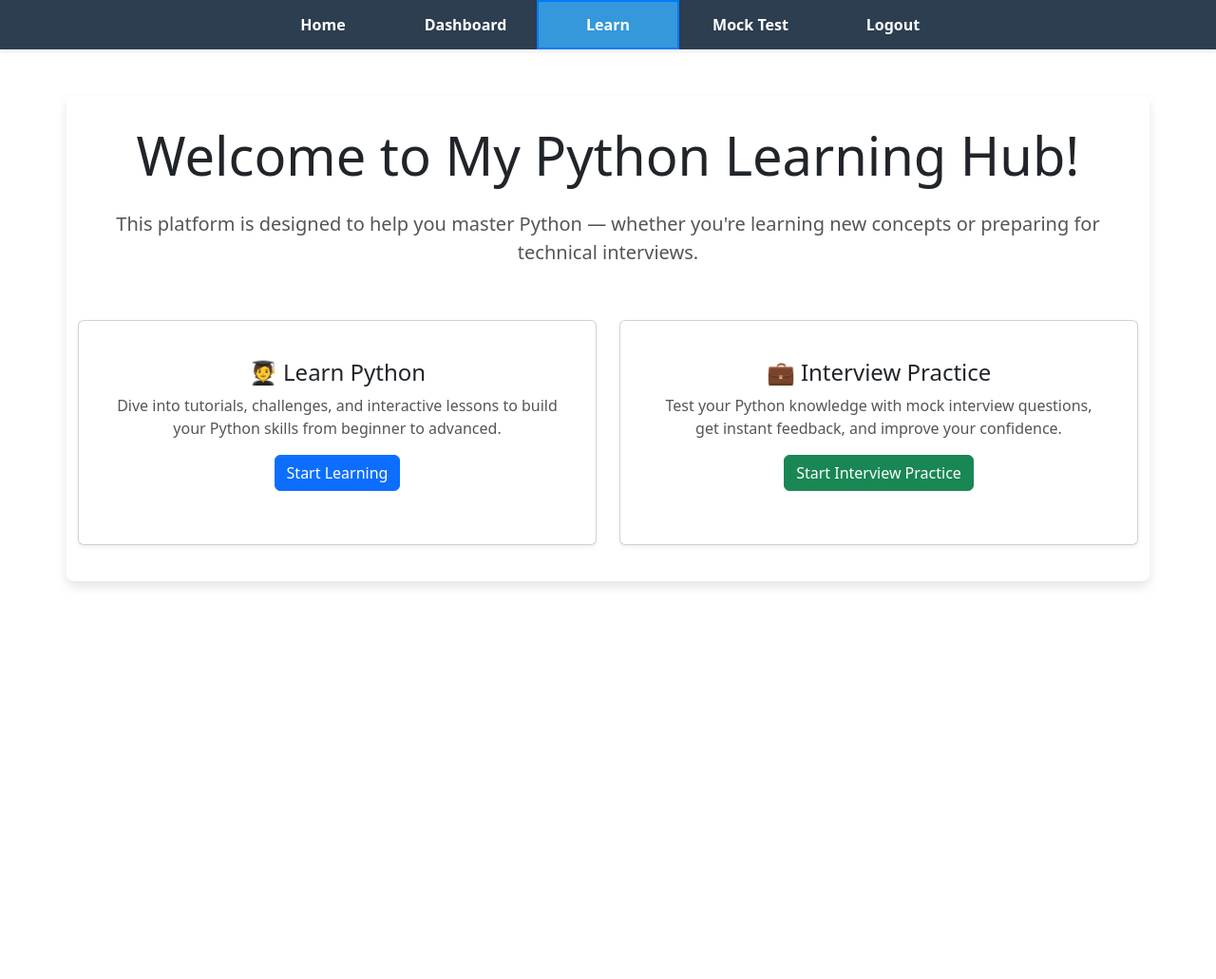
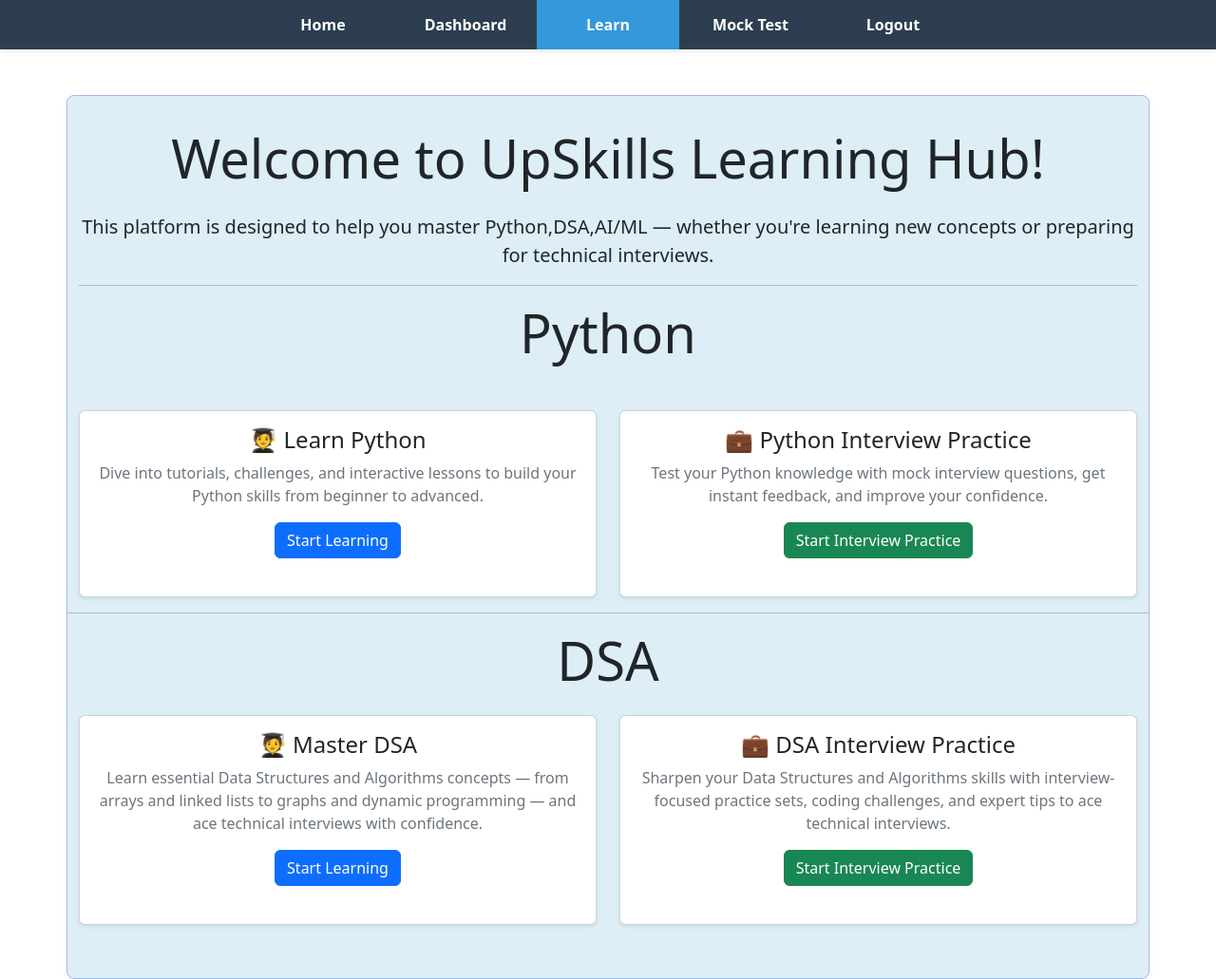
Before and after one commit to Mija9961/learning, a Flask app: page /python/ in a window 1280 px wide. Shown: the whole page at 95% size. Before the commit the page ends 618 px from the top, so only its background shows below. Run offline with Flask 3, Linux system fonts and the light colour scheme; the visitor is signed in with stand-in values (Sample User, id 1); data comes from the database, SQL or seed files in the repository; parts of the project's set-up code (start-up, migrations or seed data) failed here and were passed over.

Commit message:
Some issue fixed

````diff
--- a/app/mocktest/util/instructions.py
+++ b/app/mocktest/util/instructions.py
@@ -1,4 +1,5 @@
-instructions = """You are an AI system that generates multiple-choice question (MCQ) papers on a specified topic. Your task is to produce a complete, well-organized MCQ question paper consisting of 10 unique questions based on the provided topic (e.g., "python"). Each question should be accompanied by four options and a designated correct answer.
+instructions = """You are an AI system that generates multiple-choice question (MCQ) papers on a specified topic. Your task is to produce a complete, well-organized MCQ question paper consisting of 10 unique questions based on the provided topic (e.g., "python"). Each question should be accompanied by four options and a designated correct answer. Choose questions from basic to advanced topics.
+
 
 📝 Format Requirements:
 1️⃣ Number the questions sequentially from 1 to 10.
--- a/app/python/routes.py
+++ b/app/python/routes.py
@@ -5,7 +5,7 @@ from app import db, limiter
 from app.models import User, Conversation
 from .util.llm_response import LLMResponse
 from .util.shared_state import chat_sessions
-import asyncio
+import asyncio, re
 from uuid import uuid4
 from flask_limiter.errors import RateLimitExceeded
 
@@ -117,7 +117,10 @@ def ask():
         )
         db.session.add(new_convo)
         db.session.commit()
+        # Append user input and bot response to chat history
+        session_id = LLMResponse.get_session_id()
 
+        chat_sessions.setdefault(session_id, []).append({"user": user_input, "bot": response})
         return jsonify({"response": response})
     except Exception as e:
         db.session.rollback()
@@ -150,6 +153,10 @@ def ask_learn():
         db.session.add(new_convo)
         db.session.commit()
 
+        # Append user input and bot response to chat history
+        session_id = LLMResponse.get_session_id()
+
+        chat_sessions.setdefault(session_id, []).append({"user": user_input, "bot": re.sub(r'<.*?>', '', response)})
         return jsonify({"response": response})
     except Exception as e:
         db.session.rollback()
--- a/app/python/templates/python/index.html
+++ b/app/python/templates/python/index.html
@@ -22,11 +22,12 @@
   {% endwith %}
 
   <div class="container text-center mt-5">
-    <h1 class="display-4 mb-4">Welcome to My Python Learning Hub!</h1>
+    <h1 class="display-4 mb-4">Welcome to UpSkills Learning Hub!</h1>
     <p class="lead">
-      This platform is designed to help you master Python — whether you're learning new concepts or preparing for technical interviews.
+      This platform is designed to help you master Python,DSA,AI/ML — whether you're learning new concepts or preparing for technical interviews.
     </p>
-
+    <hr>
+    <h4 class="display-4 mb-4">Python</h4>
     <div class="row mt-5">
       <div class="col-md-6">
         <div class="card h-100 shadow-sm">
@@ -45,7 +46,7 @@
       <div class="col-md-6">
         <div class="card h-100 shadow-sm">
           <div class="card-body">
-            <h3 class="card-title">💼 Interview Practice</h3>
+            <h3 class="card-title">💼 Python Interview Practice</h3>
             <p class="card-text">
               Test your Python knowledge with mock interview questions, get instant feedback, and improve your confidence.
             </p>
@@ -56,6 +57,41 @@
           </div>
         </div>
       </div>
+      <p></p>
+      <hr>
+      <!-- DSA (Data Structures & Algorithms) -->
+
+      <h4 class="display-4 mb-4">DSA</h4>
+      <div class="col-md-6 mb-4">
+        <div class="card h-100 shadow-sm">
+          <div class="card-body">
+            <h3 class="card-title">🧑‍🎓 Master DSA</h3>
+            <p class="card-text">
+              Learn essential Data Structures and Algorithms concepts — from arrays and linked lists to graphs and dynamic programming — and ace technical interviews with confidence.
+            </p>
+            <a href="{{ url_for('python.ask') }}"
+              class="btn btn-primary {% if request.path == url_for('python.ask') %}active{% endif %}">
+              Start Learning
+            </a>
+          </div>
+        </div>
+      </div>
+      <!-- DSA Interview Practice -->
+      <div class="col-md-6 mb-4">
+        <div class="card h-100 shadow-sm">
+          <div class="card-body">
+            <h3 class="card-title">💼 DSA Interview Practice</h3>
+            <p class="card-text">
+              Sharpen your Data Structures and Algorithms skills with interview-focused practice sets, coding challenges, and expert tips to ace technical interviews.
+            </p>
+            <a href="{{ url_for('python.interview') }}"
+              class="btn btn-success {% if request.path == url_for('python.interview') %}active{% endif %}">
+              Start Interview Practice
+            </a>
+          </div>
+        </div>
+      </div>
     </div>
+
   </div>
 {% endblock %}
--- a/app/python/util/instructions.py
+++ b/app/python/util/instructions.py
@@ -44,7 +44,7 @@ Give final feedback and total score at the end.
 
 Optionally suggest areas for improvement and resources.
 
-Give your answer in HTML div tag but without ```html ``` tag.
+Give your answer in HTML div tag but without ```html ``` tag with proper indentation and spacing, use some inline css or br or hr tag for proper indentation.
 
 At the end of the session or when the user says goodbye, provide a comprehensive coaching summary including areas for improvement, weaknesses, and strengths.
 """
@@ -138,7 +138,7 @@ Delivery:
 
 Was the response coherent, well-paced, and easy to follow?
 
-Give your answer in HTML div tag but without ```html ``` tag.
+Give your answer in HTML div tag but without ```html ``` tag with proper indentation and spacing, use some inline css with some beautiful back ground color for main div or br or hr tag for proper indentation.
 
 """
 
--- a/app/static/css/python/index.css
+++ b/app/static/css/python/index.css
@@ -1,138 +1,121 @@
-/* Reset some default styles */
+/* Reset some base elements */
 body {
     font-family: 'Segoe UI', Tahoma, Geneva, Verdana, sans-serif;
     background-color: #f8f9fa;
+    color: #333;
     margin: 0;
     padding: 0;
-    color: #333;
+}
+
+h1, h3 {
+    color: #2c3e50;
 }
 
 .container {
-    max-width: 960px;
+    max-width: 80%;
     margin: 0 auto;
     padding: 2rem;
+    background-color: #ddeef6fe;
+    border: 1px solid #a6b8f4;
+    border-radius: 0.5rem;
+    box-shadow: 0 2px 6px rgba(0, 0, 0, 0.05);
+    transition: transform 0.2s, box-shadow 0.2s;
 }
 
-h1, h2, h3 {
-    font-weight: 600;
-    color: #2c3e50;
-}
-
-.lead {
-    font-size: 1.1rem;
-    color: #555;
-}
-
-.flash-messages {
+/* Flash messages */
+.flash-messages .alert {
     margin-bottom: 1rem;
-}
-
-.alert {
-    padding: 0.75rem 1.25rem;
-    margin-bottom: 1rem;
-    border-radius: 4px;
+    padding: 1rem;
+    border-radius: 5px;
+    font-size: 1rem;
 }
 
 .alert-success {
     background-color: #d4edda;
     color: #155724;
-}
-
-.alert-warning {
-    background-color: #fff3cd;
-    color: #856404;
+    border: 1px solid #c3e6cb;
 }
 
 .alert-danger {
     background-color: #f8d7da;
     color: #721c24;
+    border: 1px solid #f5c6cb;
 }
 
+.alert-info {
+    background-color: #d1ecf1;
+    color: #0c5460;
+    border: 1px solid #bee5eb;
+}
+
+/* Cards */
 .card {
-    background: #fff;
-    border-radius: 8px;
-    padding: 1.5rem;
-    margin-bottom: 1rem;
-    box-shadow: 0 2px 6px rgba(0,0,0,0.1);
-    transition: transform 0.2s;
+    background-color: #fff;
+    border: 1px solid #e3e6f0;
+    border-radius: 0.5rem;
+    box-shadow: 0 2px 6px rgba(0, 0, 0, 0.05);
+    transition: transform 0.2s, box-shadow 0.2s;
+    margin-bottom: 1.5rem;  /* Adds spacing under each card */
+
 }
 
 .card:hover {
-    transform: translateY(-3px);
+    transform: translateY(-4px);
+    box-shadow: 0 6px 16px rgba(0, 0, 0, 0.1);
 }
 
 .card-title {
     font-size: 1.5rem;
-    margin-bottom: 0.75rem;
-    color: #34495e;
+    margin-bottom: 0.5rem;
+    color: #343a40;
 }
 
 .card-text {
     font-size: 1rem;
-    color: #555;
-    line-height: 1.5;
+    color: #6c757d;
 }
 
+/* Buttons */
 .btn {
-    display: inline-block;
-    padding: 0.5rem 1.25rem;
-    border-radius: 4px;
-    text-decoration: none;
-    font-weight: 600;
-    transition: background-color 0.2s;
-    cursor: pointer;
+    font-size: 1rem;
+    padding: 0.6rem 1.2rem;
+    border-radius: 0.3rem;
+    transition: background-color 0.3s, box-shadow 0.3s;
 }
 
 .btn-primary {
     background-color: #007bff;
-    color: white;
+    border: none;
+    color: #fff;
 }
 
 .btn-primary:hover {
-    background-color: #0056b3;
+    background-color: #0069d9;
 }
 
 .btn-success {
     background-color: #28a745;
-    color: white;
+    border: none;
+    color: #fff;
 }
 
 .btn-success:hover {
-    background-color: #1e7e34;
+    background-color: #218838;
 }
 
-.active {
-    box-shadow: inset 0 0 0 2px #007bff;
+/* Active button highlighting */
+.btn.active {
+    box-shadow: inset 0 0 0.2rem rgba(0,0,0,0.3);
 }
 
-.text-center {
-    text-align: center;
-}
-
-.mt-5 {
-    margin-top: 3rem;
-}
-
-.mb-4 {
-    margin-bottom: 1.5rem;
-}
-
-.row {
-    display: flex;
-    flex-wrap: wrap;
-    margin-left: -0.5rem;
-    margin-right: -0.5rem;
-}
-
-.col-md-6 {
-    flex: 0 0 50%;
-    max-width: 50%;
-    padding: 0.5rem;
-}
-
+/* Responsive adjustments */
 @media (max-width: 768px) {
+    .row {
+        display: flex;
+        flex-direction: column;
+        gap: 1rem;
+    }
     .col-md-6 {
-        flex: 0 0 100%;
-        max-width: 100%;
+        width: 100%;
     }
 }
--- a/app/static/css/styles.css
+++ b/app/static/css/styles.css
@@ -41,7 +41,7 @@ ul.navbar li a.active {
   background-color: #3498db;
 }
 
-/* Container */
+/* Container
 .container {
   max-width: 600px;
   margin: 50px auto;
@@ -49,7 +49,7 @@ ul.navbar li a.active {
   padding: 30px;
   border-radius: 8px;
   box-shadow: 0 6px 12px rgba(0,0,0,0.1);
-}
+}*/
 
 /* Headings */
 h1, h2 {
--- a/app/templates/base.html
+++ b/app/templates/base.html
@@ -6,7 +6,8 @@
   {% block link %}{% endblock %}
   <link rel="stylesheet" href="{{ url_for('static', filename='css/styles.css') }}" />
   <link href="https://cdn.jsdelivr.net/npm/bootstrap@5.3.3/dist/css/bootstrap.min.css" rel="stylesheet">
-
+  <!-- Bootstrap Icons CSS -->
+  <link rel="stylesheet" href="https://cdn.jsdelivr.net/npm/bootstrap-icons@1.11.3/font/bootstrap-icons.css">
 </head>
 <body>
 
--- a/app/templates/home.html
+++ b/app/templates/home.html
@@ -21,7 +21,7 @@
   {% endif %}
 {% endwith %}
 
-<div class="container">
+<div style="width: 60%;" class="container">
   <h1>Empower Your Future with Personalized AI Coaching</h1>
   <p>
     Welcome to <strong>Upskill AI</strong>—your trusted partner in mastering skills for the future. We specialize in:
--- a/requirements.txt
+++ b/requirements.txt
@@ -10,6 +10,7 @@ python-dotenv
 flask-limiter[redis]
 mysqlclient
 flask_mysqldb
+beautifulsoup4
 
 autogen-agentchat
 autogen-ext
````
Also changed, not shown: app/python/templates/python/interview.html (+13 -3 lines), app/python/templates/python/learn.html (+16 -10 lines), app/python/util/llm_response.py (+14 -6 lines), app/static/css/home.css (+97 -0 lines), app/static/css/python/interview_page.css (renamed from app/static/css/interview_page.css, +39 -41 lines), app/static/js/python/interview.js (+8 -0 lines), app/static/js/python/learn.js (+8 -0 lines).
